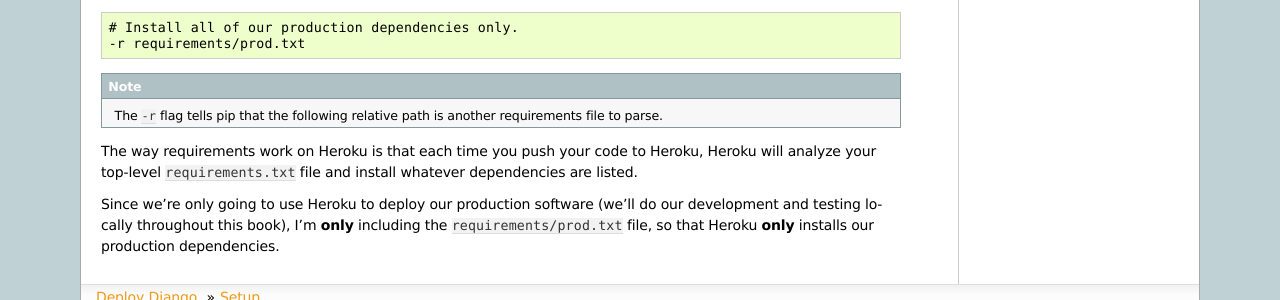
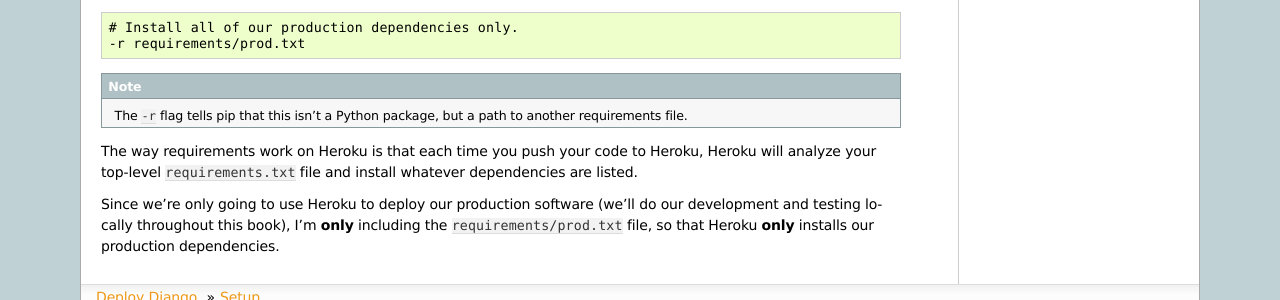
Before and after one commit to perryyo/deploydjango.com, a Sphinx documentation site: the page built from source/django_project_structure/setup.rst, in a window 1280 px wide and 900 px high, scrolled down 1910 px. Shown: the part 558-858 px from the top of the window. Built offline with Sphinx 7.4.7, drawn with Linux system fonts in a browser that asks for light colours.

Commit message:
Fixing akward wording.
(It was hard to understand at first glance.)

```diff
--- a/source/django_project_structure/setup.rst
+++ b/source/django_project_structure/setup.rst
@@ -173,8 +173,8 @@
     -r requirements/prod.txt
 
 .. note::
-    The ``-r`` flag tells pip that the following relative path is another
-    requirements file to parse.
+    The ``-r`` flag tells pip that this isn't a Python package, but a path to
+    another requirements file.
 
 The way requirements work on Heroku is that each time you push your code to
 Heroku, Heroku will analyze your top-level ``requirements.txt`` file and
```
